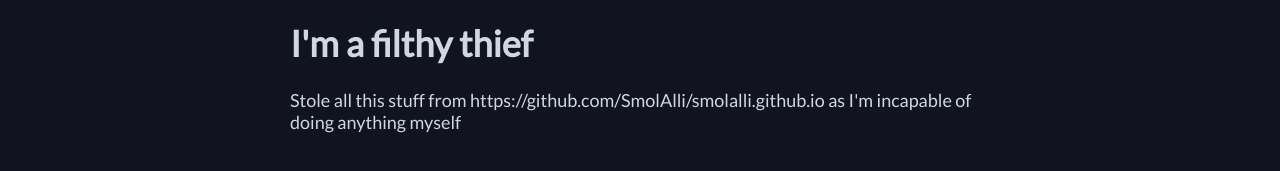
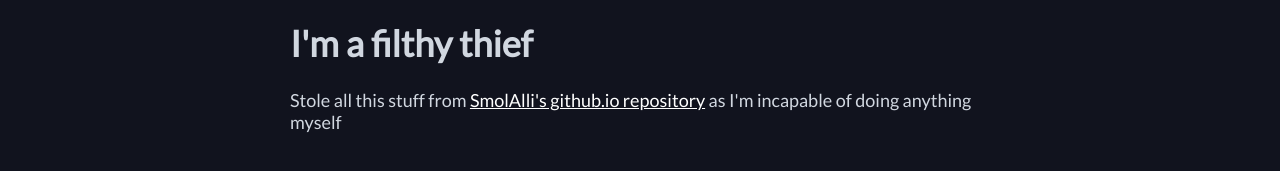
Before and after one commit to OmegaBlurz/omegablurz.github.io, a plain HTML site: page index.html in a window 1280 px wide. Shown: the part 93-264 px from the top of the page. Drawn offline with Linux system fonts and the light colour scheme.

Commit message:
Update index.html
made hyperlink actually work

```diff
--- a/index.html
+++ b/index.html
@@ -21,7 +21,7 @@
 
     <main>
         <h1>I'm a filthy thief</h1>
-        <p>Stole all this stuff from <link>https://github.com/SmolAlli/smolalli.github.io<link> as I'm incapable of doing anything myself</p>
+        <p>Stole all this stuff from <a href="https://github.com/SmolAlli/smolalli.github.io">SmolAlli's github.io repository</a> as I'm incapable of doing anything myself</p>
     </main>
 </body>
 </html>
```
